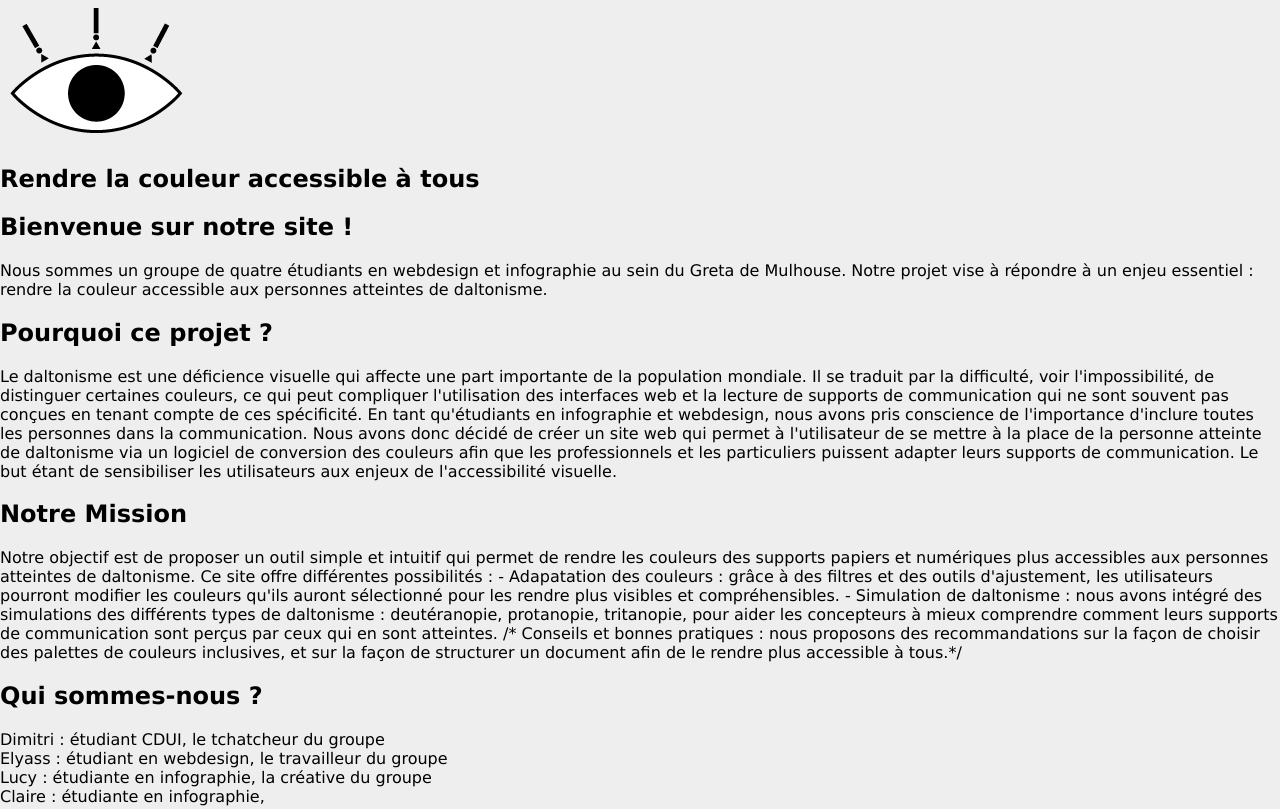
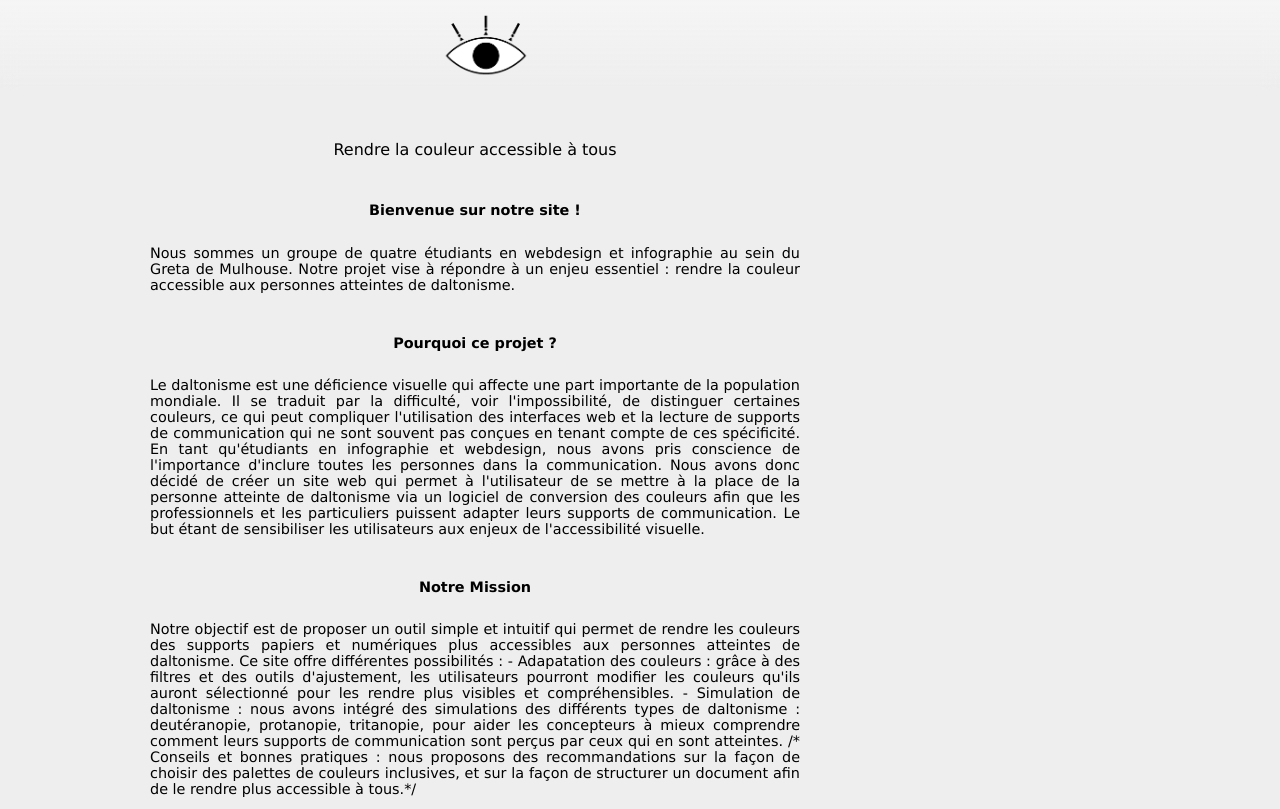
Before and after one commit to Elyrah408/Daltonia, a plain HTML site: page pages/about.html in a window 1280 px wide. Shown: the top 809 px of the page. Drawn offline with Linux system fonts and the light colour scheme.

Commit message:
Add files via upload

```diff
--- a/css/index.css
+++ b/css/index.css
@@ -215,3 +215,55 @@ select{
   left: 95vw;;
   top: -30px;
  }
+
+ /* ------info style------- */
+
+ .logoabout{
+  display: flex;
+  justify-content: center;
+  align-items: center;
+  height: 90px;
+  width: 100vw;
+  top:0;
+  position: fixed;
+  background: linear-gradient(to top, transparent, rgb(245, 245, 245));
+  backdrop-filter: blur(8px);
+  z-index: 100;
+}
+.logoabout img{
+  margin-top: 120px;
+  width: 90px;
+  position: relative;
+  left: -12%;
+  top: -60px;
+}
+
+.cgv{
+  margin-top: 100px;
+  max-width: 650px ;
+  align-items: center;
+  justify-content: center;
+  display: flex;
+  flex-direction: column;
+  padding: 0 150px;
+  position: relative;
+  font-size: 1rem;
+  margin-bottom: 4rem;
+}
+.cgv h1{
+  margin-top:  40px;
+  font-size: 1rem;
+  white-space : nowrap;
+  font-weight: 500;
+
+}
+.cgv h2{
+  margin-top:  30px;
+  font-size: 0.9rem;
+  white-space : nowrap
+}
+.cgv p{
+  margin-bottom:  12px;
+  font-size: 0.9rem;
+  text-align: justify;
+}
```
Also changed, not shown: css/result.css (+4 -5 lines).
